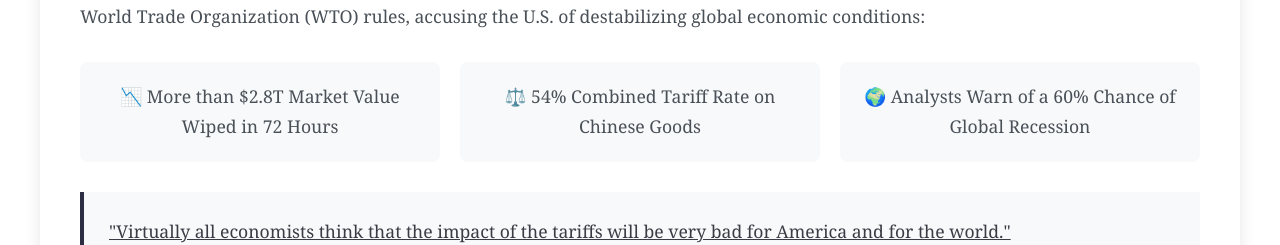
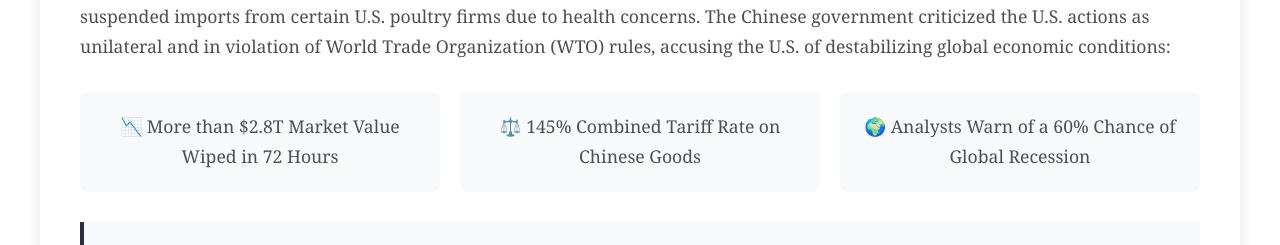
Before and after one commit to AshuSrv/Interactive-online-news-report, a React (Create React App) app: page / in a window 1280 px wide. Shown: the part 1325-1570 px from the top of the page. Built offline with nearby package versions, Linux system fonts and the light colour scheme.

Commit message:
Fixed intro

```diff
--- a/src/components/Introduction.js
+++ b/src/components/Introduction.js
@@ -31,7 +31,8 @@
           existing trade deficits. Notably, Chinese goods faced an additional
           44% tariff, bringing the total to 54%. These measures were justified
           by the administration as necessary to counteract unfair trade
-          practices by trading partners. ​
+          practices by trading partners. ​ Subsequent increases have raised the
+          effective tariff rate on Chinese imports to 145%.
         </IntroText>
 
         <MediaSection>
@@ -49,21 +50,23 @@
 
         <IntroText>
           The announcement led to immediate and significant global economic
-          repercussions. China responded by imposing a 34% tariff on all U.S.
-          imports, mirroring the U.S. action and escalating tensions between the
-          two economic giants. Additionally, China implemented export controls
-          on critical rare earth elements essential for high-tech industries and
-          national defense, and suspended imports from certain U.S. poultry
-          firms due to health concerns. The Chinese government criticized the
-          U.S. actions as unilateral and in violation of World Trade
-          Organization (WTO) rules, accusing the U.S. of destabilizing global
-          economic conditions:
+          repercussions. ​ In retaliation, China imposed tariffs of up to 125%
+          on U.S. goods and restricted exports of critical rare earth minerals.
+          These measures have disrupted global trade, with major U.S. retailers
+          like Walmart and Target expressing concerns over increased costs and
+          potential price hikes for consumers. Additionally, China implemented
+          export controls on critical rare earth elements essential for
+          high-tech industries and national defense, and suspended imports from
+          certain U.S. poultry firms due to health concerns. The Chinese
+          government criticized the U.S. actions as unilateral and in violation
+          of World Trade Organization (WTO) rules, accusing the U.S. of
+          destabilizing global economic conditions:
           <AnalysisGrid>
             <AnalysisItem>
               📉 More than $2.8T Market Value Wiped in 72 Hours
             </AnalysisItem>
             <AnalysisItem>
-              ⚖️ 54% Combined Tariff Rate on Chinese Goods
+              ⚖️ 145% Combined Tariff Rate on Chinese Goods
             </AnalysisItem>
             <AnalysisItem>
               🌍 Analysts Warn of a 60% Chance of Global Recession
```
